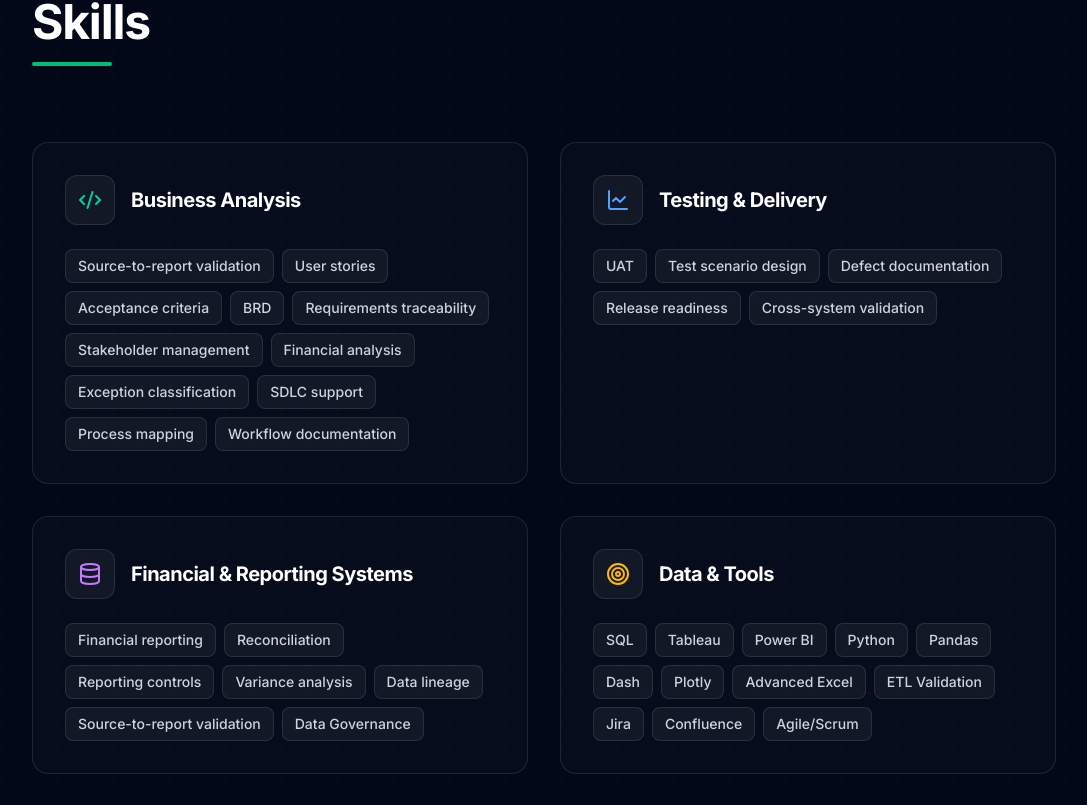
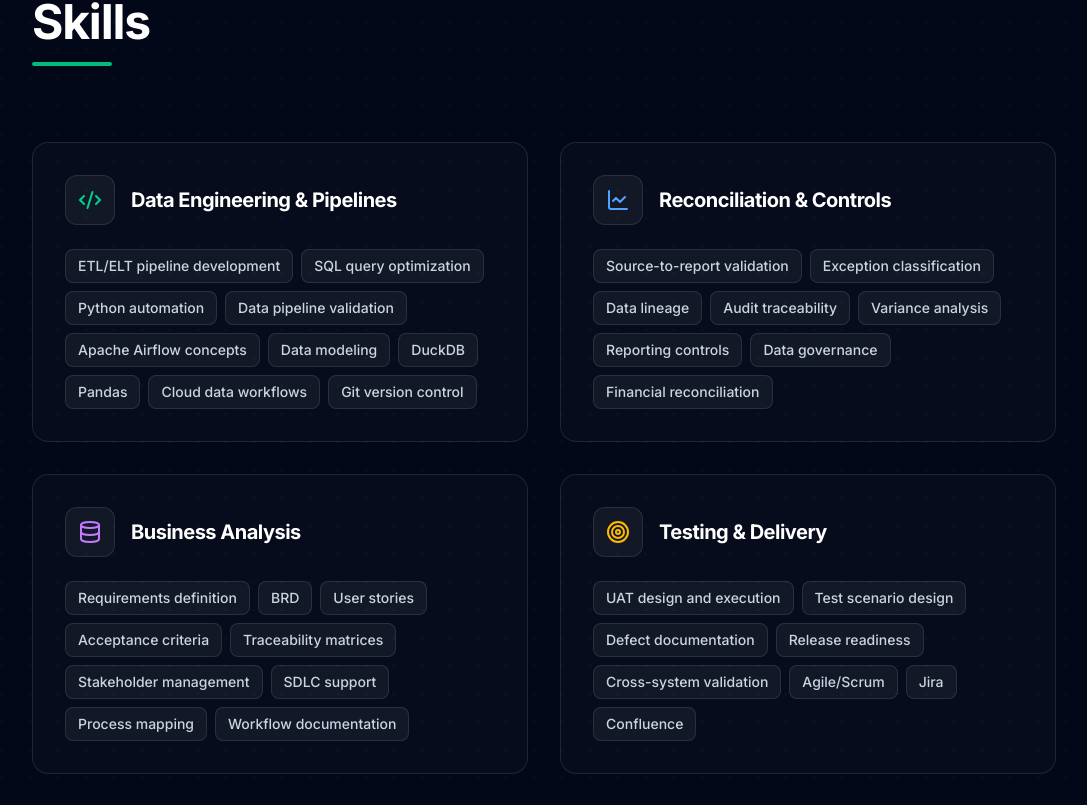
Before and after one commit to Sonawane250398/portfolio, a React (Vite) app: page / in a window 1280 px wide. Shown: the part 5452-6257 px from the top of the page, without its empty margins (96-1183 px from the left). Built offline with nearby package versions, Linux system fonts and the light colour scheme.

Commit message:
Update skills section for Data Engineer positioning

```diff
--- a/src/data/resume.ts
+++ b/src/data/resume.ts
@@ -325,16 +325,42 @@
   ],
   skills: [
     {
+      category: "Data Engineering & Pipelines",
+      items: [
+        "ETL/ELT pipeline development",
+        "SQL query optimization",
+        "Python automation",
+        "Data pipeline validation",
+        "Apache Airflow concepts",
+        "Data modeling",
+        "DuckDB",
+        "Pandas",
+        "Cloud data workflows",
+        "Git version control"
+      ]
+    },
+    {
+      category: "Reconciliation & Controls",
+      items: [
+        "Source-to-report validation",
+        "Exception classification",
+        "Data lineage",
+        "Audit traceability",
+        "Variance analysis",
+        "Reporting controls",
+        "Data governance",
+        "Financial reconciliation"
+      ]
+    },
+    {
       category: "Business Analysis",
       items: [
-        "Source-to-report validation",
+        "Requirements definition",
+        "BRD",
         "User stories",
         "Acceptance criteria",
-        "BRD",
-        "Requirements traceability",
+        "Traceability matrices",
         "Stakeholder management",
-        "Financial analysis",
-        "Exception classification",
         "SDLC support",
         "Process mapping",
         "Workflow documentation"
@@ -343,40 +369,27 @@
     {
       category: "Testing & Delivery",
       items: [
-        "UAT",
+        "UAT design and execution",
         "Test scenario design",
         "Defect documentation",
         "Release readiness",
-        "Cross-system validation"
+        "Cross-system validation",
+        "Agile/Scrum",
+        "Jira",
+        "Confluence"
       ]
     },
     {
-      category: "Financial & Reporting Systems",
+      category: "Reporting & Visualization",
       items: [
-        "Financial reporting",
-        "Reconciliation",
-        "Reporting controls",
-        "Variance analysis",
-        "Data lineage",
-        "Source-to-report validation",
-        "Data Governance"
-      ]
-    },
-    {
-      category: "Data & Tools",
-      items: [
-        "SQL",
         "Tableau",
         "Power BI",
-        "Python",
-        "Pandas",
         "Dash",
         "Plotly",
-        "Advanced Excel",
-        "ETL Validation",
-        "Jira",
-        "Confluence",
-        "Agile/Scrum"
+        "MIS reporting",
+        "KPI dashboards",
+        "Financial reporting",
+        "Advanced Excel"
       ]
     }
   ],
```
